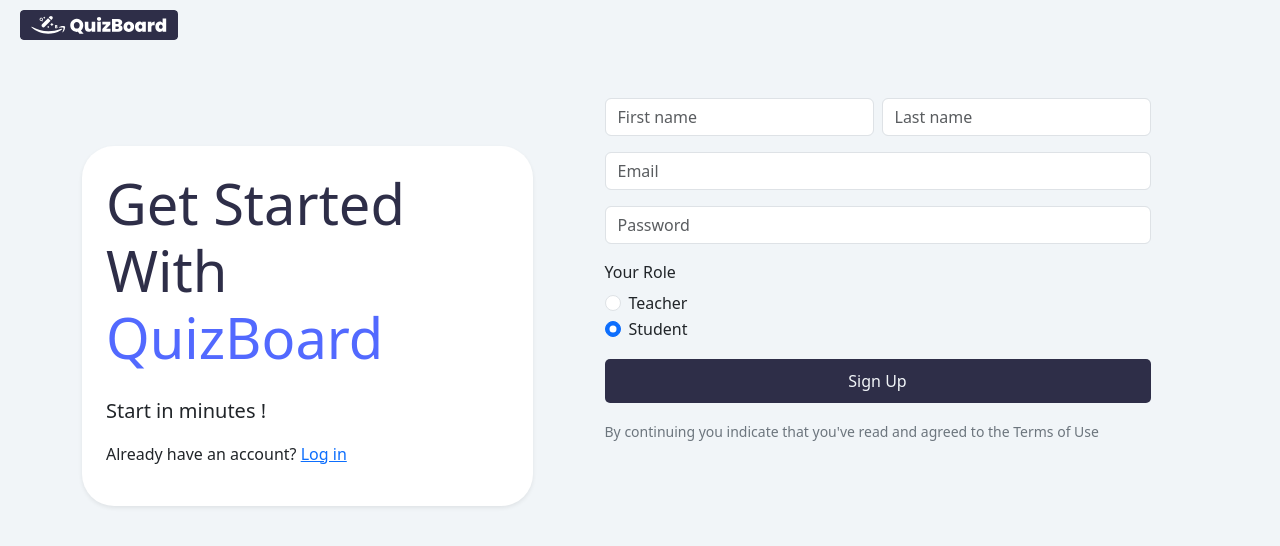
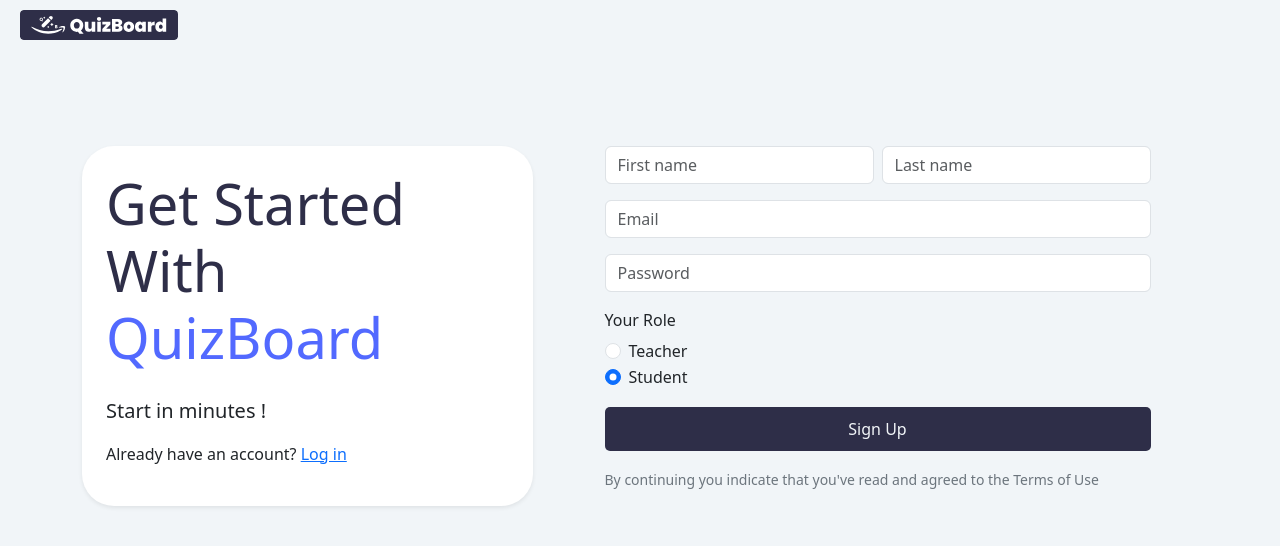
Before and after one commit to qn50/Senior-Project-QuizBoard-Website, a React (Vite) app in the folder frontend/: page /register in a window 1280 px wide. Shown: the top 546 px of the page. Built offline with nearby package versions, Linux system fonts and the light colour scheme.

Commit message:
Update registerPage.jsx

```diff
--- a/frontend/src/pages/registerPage.jsx
+++ b/frontend/src/pages/registerPage.jsx
@@ -24,7 +24,7 @@ const RegisterPage = () => {
             </p>
             </div>
           </div>
-          <div class="col-md-6 mx-auto">
+          <div class="col-md-6 mx-auto mt-5">
             <form>
               <div class="mb-3">
                 <div class="row g-2">
```
